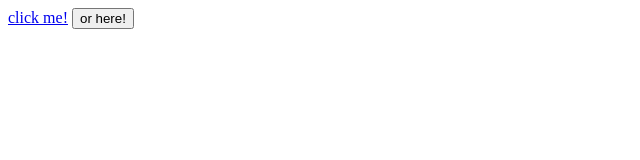
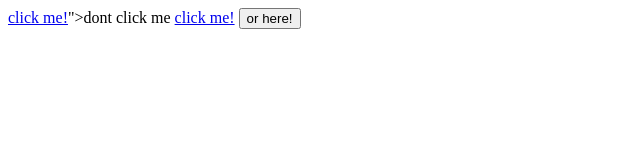
Before and after one commit to sussy123a/clickme, a plain HTML site: page index.html in a window 1280 px wide. Shown: the whole page, without its empty margins (0-640 px from the left). Drawn offline with Linux system fonts and the light colour scheme.

Commit message:
index.html

```diff
--- a/index.html
+++ b/index.html
@@ -5,6 +5,7 @@
 </head>
 <body>
 
+<a href="<a href="https://www.youtube.com/watch?v=FiRQjqDGHJs">click me!</a>">dont click me</a>
 <a href="https://www.youtube.com/watch?v=FiRQjqDGHJs">click me!</a>
 <button>or here!</button>
 
```
